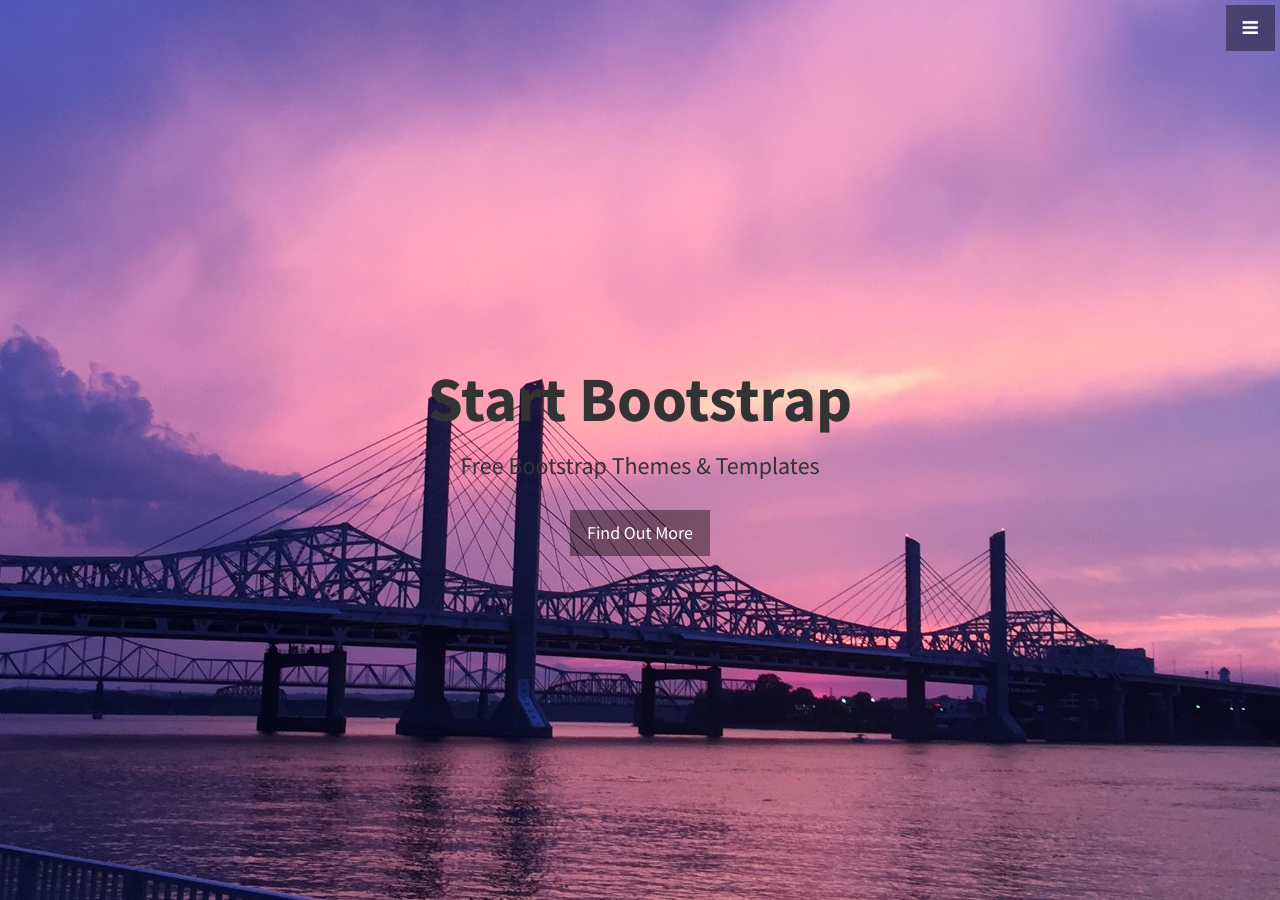
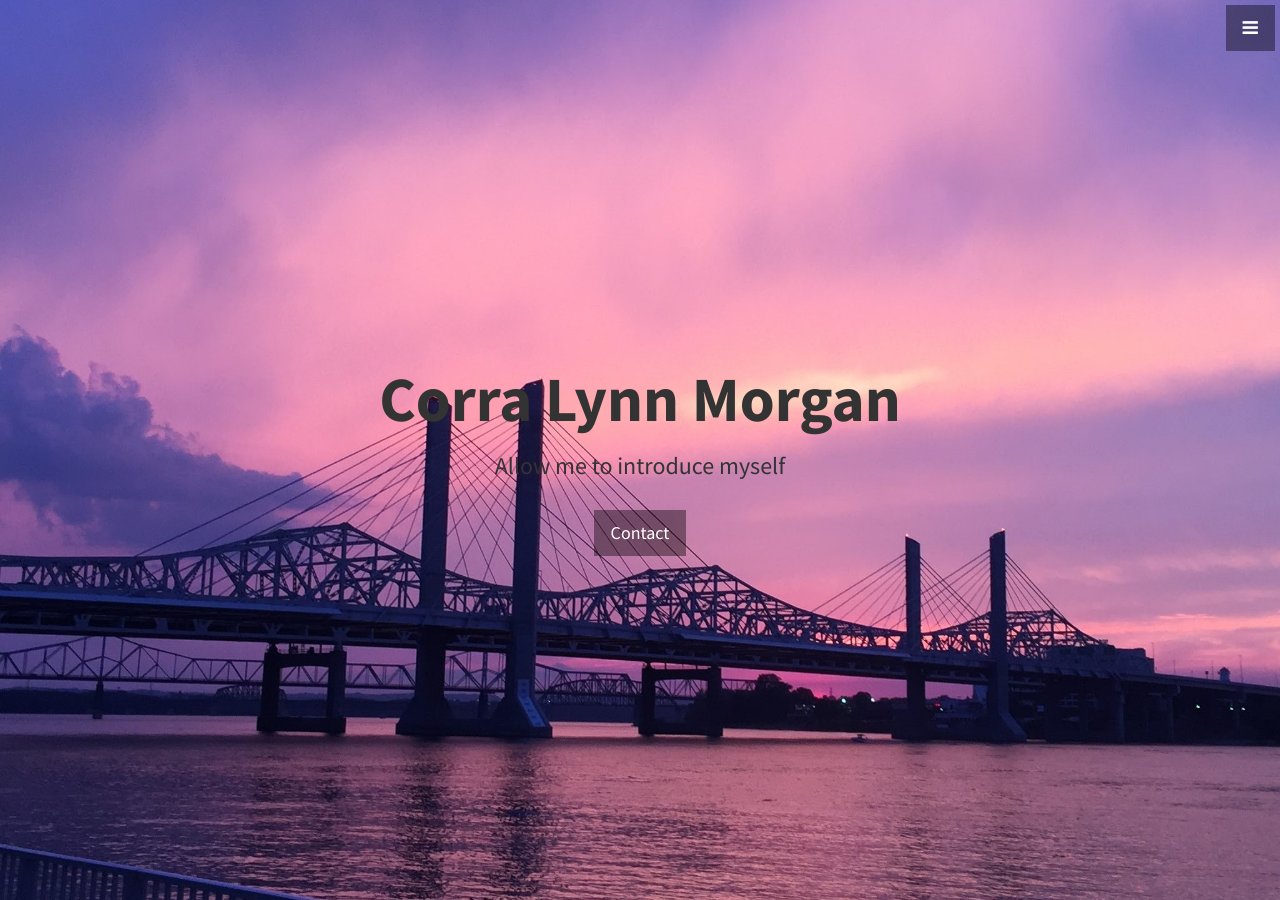
Before and after one commit to corralynn/CorraLMorgan, a Jekyll site: the page built from index.html, in a window 1280 px wide and 900 px high. Built offline with Jekyll 4.4.1, drawn with Linux system fonts in a browser that asks for light colours.

Commit message:
Update header.html

```diff
--- a/_includes/header.html
+++ b/_includes/header.html
@@ -1,8 +1,8 @@
 <header id="top" class="header">
   <div class="text-vertical-center">
-    <h1>Start Bootstrap</h1>
-    <h3>Free Bootstrap Themes &amp; Templates</h3>
+    <h1>Corra Lynn Morgan</h1>
+    <h3>Allow me to introduce myself</h3>
     <br>
-    <a href="#about" class="btn btn-dark btn-lg">Find Out More</a>
+    <a href="#about" class="btn btn-dark btn-lg">Contact</a>
   </div>
 </header>
```
